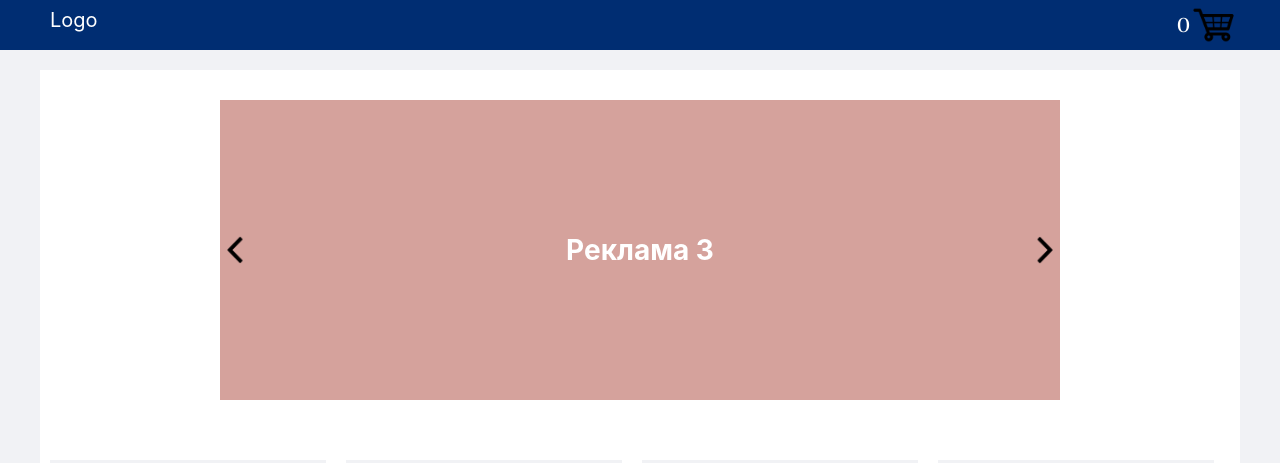
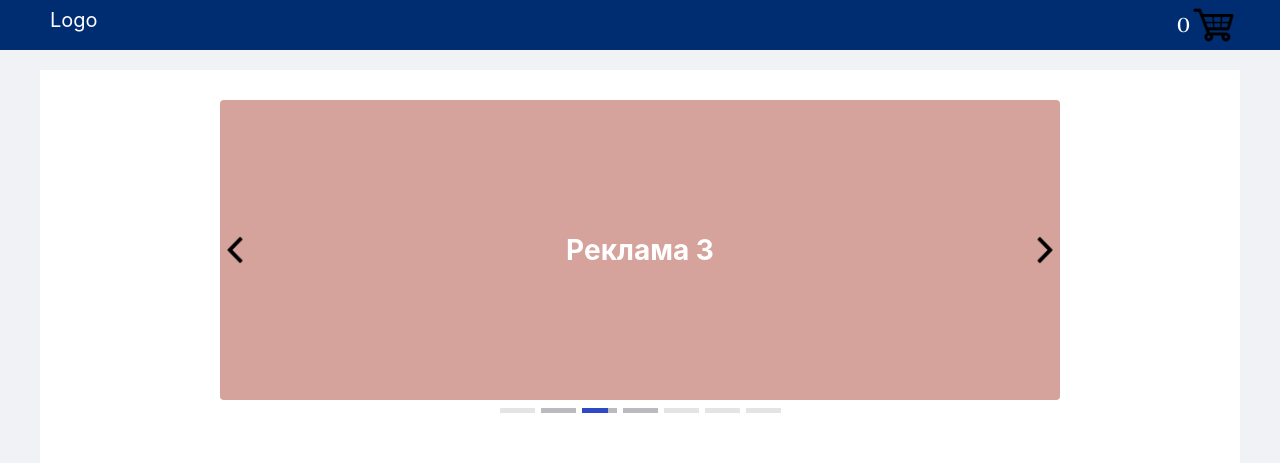
Before and after one commit to Marianeths/app_shop_cart, a React (Create React App) app: page / in a window 1280 px wide. Shown: the top 463 px of the page. Built offline with nearby package versions, Linux system fonts and the light colour scheme.

Commit message:
add slider functional

```diff
--- a/src/components/productPage/slider/Slider.jsx
+++ b/src/components/productPage/slider/Slider.jsx
@@ -29,13 +29,35 @@ const Slider = (props) => {
     const nextImageIndex = activeIndex === slides.length - 1 ? 0 : activeIndex + 1
 
 
+        const itemsArray = new Array(slides.length)
+        itemsArray.fill(null)
+        const itemsArrayID = itemsArray.map((item, index)=>{
+            return(
+                {id:index}
+            )
+        })
+
+        const slideСhoiceItemArray = itemsArrayID.map((item)=>{
+            return (
+                item.id<activeIndex-1 || item.id>activeIndex+1 ? <div className={style.slideСhoiceItem + ' ' + style.slideСhoiceItemDisabled}></div>
+                :<div className={style.slideСhoiceItem} onClick={()=>{setActiveIndex(item.id)}} key={item.id}>
+                    <div className={item.id===activeIndex ? style.slideСhoiceItemProgressBar + ' ' + style.slideСhoiceItemProgressBarActive : style.slideСhoiceItemProgressBar}></div>
+                </div>
+            )
+        })
+
+
     return (
-        <div className={style.slider}>
-            <div className={style.slideBlock + " " + style.prevSlideBlock} key={prevImageIndex}>{slides[prevImageIndex]}</div>
-            <div className={style.slideBlock} key={activeIndex} onMouseOver={() => setHovered(true)} onMouseOut={() => setHovered(false)}>{slides[activeIndex]}</div>
-            <div className={style.slideBlock + " " + style.nextSlideBlock} key={nextImageIndex}>{slides[nextImageIndex]}</div>
-
-        </div>
+        <>
+            <div className={style.slider}>
+                <div className={style.slideBlock + " " + style.prevSlideBlock} key={prevImageIndex}>{slides[prevImageIndex]}</div>
+                <div className={style.slideBlock} key={activeIndex} onMouseOver={() => setHovered(true)} onMouseOut={() => setHovered(false)}>{slides[activeIndex]}</div>
+                <div className={style.slideBlock + " " + style.nextSlideBlock} key={nextImageIndex}>{slides[nextImageIndex]}</div>
+            </div>
+            <div className={style.slideСhoiceItemBlock}>
+                {slideСhoiceItemArray}
+            </div>
+        </>
     )
 }
 
--- a/src/components/productPage/slider/slider.module.scss
+++ b/src/components/productPage/slider/slider.module.scss
@@ -10,6 +10,8 @@
 
     margin-bottom: 50px;
     margin-top: 30px;
+
+    border-radius: 4px;
 }
 
 .slideBlock{
@@ -28,3 +30,53 @@
 .nextSlideBlock{
     transform: translateX(100%);
 }
+
+.slideСhoiceItemBlock{
+    position: relative;
+    top: -50px;
+    width: 70%;
+    height: 20px;
+
+    margin-left: auto;
+    margin-right: auto;
+
+    z-index: 10;
+
+    display: flex;
+    justify-content: center;
+    align-items: center;
+
+
+}
+
+.slideСhoiceItem{
+    background-color: rgb(186, 187, 192);
+    width: 35px;
+    height: 5px;
+
+    margin: 0 3px;
+
+    cursor: pointer;
+
+    position: relative;
+}
+
+.slideСhoiceItemDisabled{
+    opacity: 0.4;
+    cursor: default;
+}
+
+.slideСhoiceItemProgressBar{
+    position: absolute;
+
+    width: 0%;
+    height: 100%;
+    background-color: rgb(47, 72, 196);
+
+}
+
+.slideСhoiceItemProgressBarActive{
+    transition-duration: 2s;
+    transition-timing-function: linear;
+    width:100%;
+}
```
Also changed, not shown: 1 other file (tests, documents, lock files or other folders).
